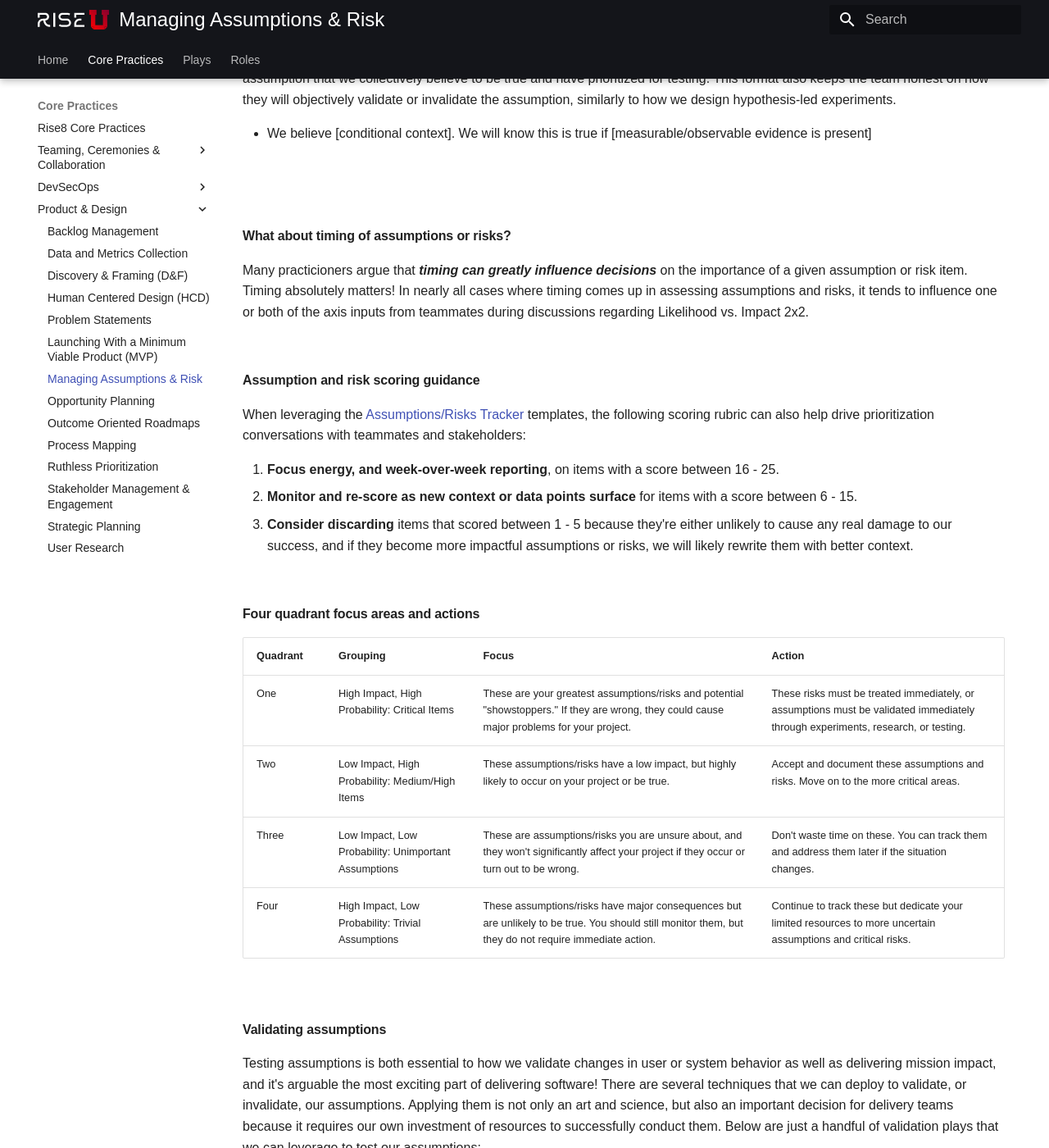
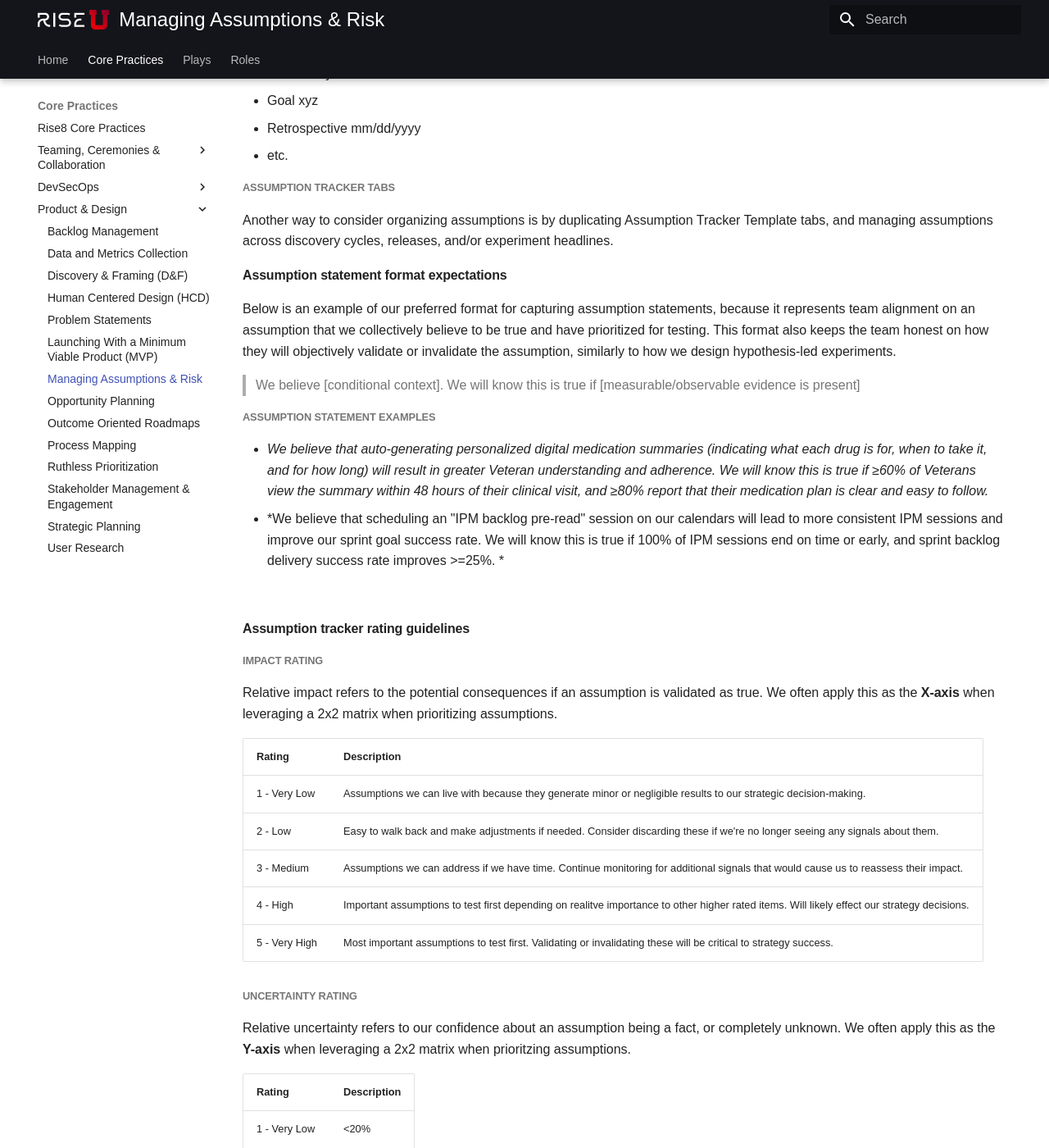
Before and after one commit to rise8-us/delivery-playbooks, an MkDocs documentation site: the page built from docs/content/practices/assumption-risk-management.md, in a window 1280 px wide and 1400 px high, scrolled down 8106 px. Shown: the whole window at 82% size. Built offline with MkDocs 1.6.1 and Material for MkDocs 9.7.7, drawn with Linux system fonts in a browser that asks for light colours; some of the changed text lies outside the part shown.

Commit message:
Update assumption-risk-management.md

```diff
--- a/docs/content/practices/assumption-risk-management.md
+++ b/docs/content/practices/assumption-risk-management.md
@@ -38,7 +38,7 @@
 
 ### Risk tracking
 
-Wehther you're completing formal exercises as part of contract kick-off, starting a new project, or simply recognizing new risks on a day-to-day basis, it's important that delivery teams make risks visibile to everyone, so that we can prioritize and strategize how we will manage them. At Rise8 we recommend teams create their own copy of our [Assumptions/Risks Tracker](https://docs.google.com/spreadsheets/d/17Z4Trp6_ByVgQ8kF2BgjX_fLE-pLLLSa9XmYPa0ewJ0/edit?gid=0#gid=0) template to do this. Below you'll find detailed definitions to help assist in your adoption of this standard artifact.
+Whether you're completing formal exercises as part of contract kick-off, starting a new project, or simply recognizing new risks on a day-to-day basis, it's important that delivery teams make risks visibile to everyone, so that we can prioritize and strategize how we will manage them. At Rise8 we recommend teams create their own copy of our [Risks Tracker](https://docs.google.com/spreadsheets/d/17Z4Trp6_ByVgQ8kF2BgjX_fLE-pLLLSa9XmYPa0ewJ0/edit?pli=1&gid=0#gid=0) template to do this. Below you'll find detailed definitions to assist in your adoption of this standard artifact.
 
 #### Risk categorization
 
@@ -70,12 +70,26 @@
 
 <br/>
 
-#### Risk statement format expectations
+#### Risk/Blocker, course of actions (COA) & support asks statement format expectations
 
 Below are examples of our preferred format for capturing risk statements, because they clearly and succinctly specify the causal effect between the conditions that lead to a measurable impact.
 
-* If [conditional context] is true, then [measurable consequence]
-* Because of [condition context], we’re more/less likely to [event], resulting in [measurable consequence]
+> If [conditional context] is true, then [measurable consequence]
+
+> Because of [condition context], we’re more/less likely to [event], resulting in [measurable consequence]
+
+Below are examples of our preferred format for capturing ***Course of Actions (COA)*** or ***Support Asks*** statements. Clearly and consistently describing the what, what, when and why in our risk response strategy is how we maintain alignment and accountability with all parties involved, and should be presented during risk review sessions. By including dates, we can more effectively communicate urgency with stakeholders, and acts as helpful signal for reassessing risks.
+
+> **COA**: [Who?], [is doing/delivering what?] [By when?].
+
+> **Support Asks**: We need [person(s)] to help with [action item(s)], by [date], so that [impact].
+
+##### Risk/Blocker, COA, and Support Ask statement examples
+
+* **Blocker**: *Because our team lacks AWS accounts, we’re blocked on delivering our platform and Assessors are blocked on control assessments, this will result in a failure to support launching mission critical capabilities by EOY.*
+* **COA**: Joe will contact program COR and expedite funding by 07/09/2025
+* **COA**: Joe will contact internal services org to expedite account generation by 07/09/2025
+* **COA**: Sarah and Ray will build out IaC and compliance-as-code frameworks in our local environments to begin testing what we will apply later 07/23/2025
 
 <br/>
 
@@ -132,6 +146,10 @@
 
 <br/>
 
+#### What about timing of risks?
+
+Many practicioners argue that ***timing can greatly influence decisions*** on the importance of a given risk item. Timing absolutely matters! In nearly all cases where timing comes up in assessing risks, it tends to be something that additionally influences one or both of the previous rating criteria during discussions.
+
 #### Risk treatment strategies
 
 | Risk Treatment | Definition                                                                                                                               | Example                                                                                                                                                                                                                                                                                                                                                          | Product Management Application                                                                                                                                                |
@@ -143,118 +161,111 @@
 
 <br/>
 
-#### Course of actions & support asks
-
-Below are examples of our preferred format for capturing ***Course of Actions (COA)*** or ***Supporting Asks*** statements that should be included with our risk management strategy, and be presented during stakeholder check-in calls or other strategy review meetings.
-
-* **COA**: [Who?], [is doing/delivering what?] [By when?].
-* **Support Asks**: We need [person(s)] to help with [action item(s)], by [date], so that [impact].
-
-Dates included in COAs and Support Asks help communicate urgency as well as hold action owners accountable to ensure we don't experience risk escapes that then become issues.
-
 #### 2x2 matrix risk management
 
 If a team prefers to leverage a 2x2 matrix to assess the impact and probability of their risks instead of the formulas provided in the Risk Tracker template, we've provided a helpful guide on how to interpret the quadrant results below. As you'll see we often follow a zig-zag pattern when prioritizing quadrant results of a 2x2 exercise (e.g. For risks this looks like 1 - Critical, 2 - High, 4 - Medium and then 3 - Low).
 
-| Quadrant | Grouping                                      | Focus                                                                                                                                                                                         | Action                                                                  |
-|----------|-----------------------------------------------|-----------------------------------------------------------------------------------------------------------------------------------------------------------------------------------------------|---------------------------------------------------------------------|
-| One      | High Impact, High Probability: Critical Risks | These are your greatest risks and potential "showstoppers." If they are not managed, they could cause major problems for your project.                                                        | Address these immediately and report on them weekly at a minimum. |
-| Two      | Low Impact, High Probability: High Risks      | These risks have a low impact, but important to mitigate as they're highly likely to occur on your project.                                                                                   | Monitor closely, reassess as needed and report on them weekly, but prioritize your critical items. |
+| Quadrant | Grouping                                      | Focus                                                                                                                                                                                         | Action                                                                                                        |
+|----------|-----------------------------------------------|-----------------------------------------------------------------------------------------------------------------------------------------------------------------------------------------------|---------------------------------------------------------------------------------------------------------------|
+| One      | High Impact, High Probability: Critical Risks | These are your greatest risks and potential "showstoppers." If they are not managed, they could cause major problems for your project.                                                        | Address these immediately and report on them weekly at a minimum.                                             |
+| Two      | Low Impact, High Probability: High Risks      | These risks have a low impact, but important to mitigate as they're highly likely to occur on your project.                                                                                   | Monitor closely, reassess as needed and report on them weekly, but prioritize your critical items.            |
 | Three    | Low Impact, Low Probability: Low Risks        | These are risks you are unsure about, and they won't significantly affect your project; Ignore these for now.                                                                                 | Ignore these and do not report on them. You can track them and address them later if their situation changes. |
-| Four     | High Impact, Low Probability: Medium Risks    | These risks have major consequences, but are unlikely to occur. You should still monitor them closely, and identify signals that would indicate their probability of occurance is increasing. | Monitor closely, reassess monthly and report on them as needed, but prioritize your critical items         |
+| Four     | High Impact, Low Probability: Medium Risks    | These risks have major consequences, but are unlikely to occur. You should still monitor them closely, and identify signals that would indicate their probability of occurance is increasing. | Monitor closely, reassess monthly and report on them as needed, but prioritize your critical items            |
 
 <br/>
 
 ### Assumption tracking
 
-Wehther you're completing formal exercises as part of contract kick-off, starting a new project, or simply generating new assumptions about users, problems and solutions on a day-to-day basis, it's important that delivery teams make assumptions testing visibile to everyone, so that we can maintain context continuity at all times. At Rise8 we recommend teams create their own copy of our [Assumptions/Risks Tracker](https://docs.google.com/spreadsheets/d/17Z4Trp6_ByVgQ8kF2BgjX_fLE-pLLLSa9XmYPa0ewJ0/edit?gid=0#gid=0) template to do this. Below you'll find detailed definitions to help assist in your adoption of this standard artifact.
+Similarly to risk tracking, whether you're completing formal exercises as part of contract kick-off, starting a new project, or simply generating new assumptions about users, problems and solutions on a week-to-week basis, it's important that delivery teams make assumptions testing visibile to everyone, so that we can maintain context continuity at all times. At Rise8 we recommend teams create their own copy of our [Assumptions Tracker](https://docs.google.com/spreadsheets/d/17Z4Trp6_ByVgQ8kF2BgjX_fLE-pLLLSa9XmYPa0ewJ0/edit?pli=1&gid=1361371867#gid=1361371867) template to do this. Below you'll find detailed definitions to assist in your adoption of this standard artifact.
 
 #### Assumption categorization and organization
 
-Because it can get pretty noisy to track assumptions day-to-day, it's helpful to categorize and organize them in a way that makes it easier to organize, filter, search, and prioritize. Because this decision is very context specific, there is no one size fits all approach to accomplish this. However, below are some examples to consider when managing assumptions across discovery or delivery cycles:
+Because teams will generate a lot of assumptions across many different topics, it's helpful to categorize assumptions in a way that makes it easier to organize, filter, search, and prioritize them for their different purposes (e.g. an experiment for our next release is very different when compared to experiment we run internally to improve delivery performance). Because assumption categories are very context specific, there is no one size fits all approach to accomplishing this. Below are some techniques, and examples, to consider when leveraging an Assumptions Tracker:
 
-##### Category labels for abreviated context
+##### Abreviated assumption category labels
 
 One way to organize asssumptions could be to apply tags that are relevant to current team focus areas
 
-* User workflow assessment
-* Screen xyz assessment
-* Feature xyz assessment
-* User sentiment assessment
+* User workflow xyz
+* Screen xyz
+* Feature xyz
+* User sentiment
 * Research guide xyz
-* Release xyz test
-* Goal(s) xyz
+* Release xyz
+* Goal xyz
 * Retrospective mm/dd/yyyy
 * etc.
 
-##### Tracker tabs
+##### Assumption Tracker tabs
 
-Another way to consider organizing assumptions is by apply Tracker tab system
-
-*
-
-
-
-
-
-
-
-
-
-
-
-
+Another way to consider organizing assumptions is by duplicating Assumption Tracker Template tabs, and managing assumptions across discovery cycles, releases, and/or experiment headlines.
 
 #### Assumption statement format expectations
 
 Below is an example of our preferred format for capturing assumption statements, because it represents team alignment on an assumption that we collectively believe to be true and have prioritized for testing. This format also keeps the team honest on how they will objectively validate or invalidate the assumption, similarly to how we design hypothesis-led experiments.
 
-* We believe [conditional context]. We will know this is true if [measurable/observable evidence is present]
+> We believe [conditional context]. We will know this is true if [measurable/observable evidence is present]
+
+##### Assumption statement examples
+
+* *We believe that auto-generating personalized digital medication summaries (indicating what each drug is for, when to take it, and for how long) will result in greater Veteran understanding and adherence. We will know this is true if ≥60% of Veterans view the summary within 48 hours of their clinical visit, and ≥80% report that their medication plan is clear and easy to follow.*
+* *We believe that scheduling an "IPM backlog pre-read" session on our calendars will lead to more consistent IPM sessions and improve our sprint goal success rate. We will know this is true if 100% of IPM sessions end on time or early, and sprint backlog delivery success rate improves >=25%. *
 
 <br/>
 
+#### Assumption tracker rating guidelines
 
+##### Impact Rating
 
-<br/>
+Relative impact refers to the potential consequences if an assumption is validated as true. We often apply this as the **X-axis** when leveraging a 2x2 matrix when prioritizing assumptions.
 
-#### What about timing of assumptions or risks?
+| Rating        | Description                                                                                                                                  |
+|---------------|----------------------------------------------------------------------------------------------------------------------------------------------|
+| 1 - Very Low  | Assumptions we can live with because they generate minor or negligible results to our strategic decision-making.                             |
+| 2 - Low       | Easy to walk back and make adjustments if needed. Consider discarding these if we're no longer seeing any signals about them.                |
+| 3 - Medium    | Assumptions we can address if we have time. Continue monitoring for additional signals that would cause us to reassess their impact.         |
+| 4 - High      | Important assumptions to test first depending on realitve importance to other higher rated items. Will likely effect our strategy decisions. |
+| 5 - Very High | Most important assumptions to test first. Validating or invalidating these will be critical to strategy success.                             |
 
-Many practicioners argue that ***timing can greatly influence decisions*** on the importance of a given assumption or risk item. Timing absolutely matters! In nearly all cases where timing comes up in assessing assumptions and risks, it tends to influence one or both of the axis inputs from teammates during discussions regarding Likelihood vs. Impact 2x2.
+##### Uncertainty Rating
 
-<br/>
+Relative uncertainty refers to our confidence about an assumption being a fact, or completely unknown. We often apply this as the **Y-axis** when leveraging a 2x2 matrix when prioritzing assumptions.
 
-#### Assumption and risk scoring guidance
+| Rating        | Description |
+|---------------|-------------|
+| 1 - Very Low  | <20%        |
+| 2 - Low       | 20-40%      |
+| 3 - Medium    | 40-60%      |
+| 4 - High      | 60-80%      |
+| 5 - Very High | >80%        |
 
-When leveraging the [Assumptions/Risks Tracker](https://docs.google.com/spreadsheets/d/17Z4Trp6_ByVgQ8kF2BgjX_fLE-pLLLSa9XmYPa0ewJ0/edit?gid=0#gid=0) templates, the following scoring rubric can also help drive prioritization conversations with teammates and stakeholders:
+##### Assumption scoring
 
-1. **Focus energy, and week-over-week reporting**, on items with a score between 16 - 25.
-2. **Monitor and re-score as new context or data points surface** for items with a score between 6 - 15.
-3. **Consider discarding** items that scored between 1 - 5 because they're either unlikely to cause any real damage to our success, and if they become more impactful assumptions or risks, we will likely rewrite them with better context.
+The risk score is calculated by multiplying the Impact Value by the Probability Rating. This score helps in ranking and prioritizing risks by providing a quantitative measure of their potential severity and likelihood.
 
+| Assumption Score  | Priority Level  | Actions                                                           |
+|-------------------|-----------------|-------------------------------------------------------------------|
+| 1 - 5             | Low             | Ignore                                                            |
+| 6 - 10            | Medium          | Monitor and reassess monthly                                      |
+| 11 - 15           | High            | Prioritize testing once critical items have test plans solidified |
+| 16 - 25           | Critical        | Test immediately and thouroughly; Most important experiments      |
 
-
-
-
-
-
-
-
-
+Assumptions with higher scores (represented by colors like Red and Orange in the Tracker template) should be addressed with greater urgency and receive more resources for researaching and testing, while assumptions with lower
 
 <br/>
 
 #### Four quadrant focus areas and actions
 
-| Quadrant | Grouping                                             | Focus                                                                                                                                                    | Action                                                                                                                           |
-|----------|------------------------------------------------------|----------------------------------------------------------------------------------------------------------------------------------------------------------|----------------------------------------------------------------------------------------------------------------------------------|
-| One      | High Impact, High Probability: Critical Items        | These are your greatest assumptions/risks and potential "showstoppers." If they are wrong, they could cause major problems for your project.             | These risks must be treated immediately, or assumptions must be validated immediately through experiments, research, or testing. |
-| Two      | Low Impact, High Probability: Medium/High Items      | These assumptions/risks have a low impact, but highly likely to occur on your project or be true.                                                        | Accept and document these assumptions and risks. Move on to the more critical areas.                                             |
-| Three    | Low Impact, Low Probability: Unimportant Assumptions | These are assumptions/risks you are unsure about, and they won't significantly affect your project if they occur or turn out to be wrong.                | Don't waste time on these. You can track them and address them later if the situation changes.                                   |
-| Four     | High Impact, Low Probability: Trivial Assumptions    | These assumptions/risks have major consequences but are unlikely to be true. You should still monitor them, but they do not require immediate action.    | Continue to track these but dedicate your limited resources to more uncertain assumptions and critical risks.                    |
+| Quadrant | Grouping                                             | Focus                                                                                                                                           | Action                                                                                                       |
+|----------|------------------------------------------------------|-------------------------------------------------------------------------------------------------------------------------------------------------|--------------------------------------------------------------------------------------------------------------|
+| One      | High Impact, High Uncertainty: Critical Assumptions  | These are the most important assumptions to test first; could cause harm to desired outcomes and mission impact if proven wrong.                | Focus your initial efforts on researching and experimenting with these.                                      |
+| Two      | Low Impact, High Uncertainty: Peripheral Assumptions | These are less important to mission success right now.                                                                                          | You can monitor them but do not need to spend significant resources on them unless they shift in importance. |
+| Three    | Low Impact, Low Uncertainty: Irrelevant Assumptions  | These are not worth our time or effort to validate, as they have little bearing on mission impact.                                              | Don't waste time on these. You can track them and address them later if the situation changes.               |
+| Four     | High Impact, Low Uncertainty: Confirmed Facts        | These require less energy and focus for testing, because we're highly certain that they are valuable.                                           | No research effort is required. Immediately solve for these and test in prod.                                |
 
 <br/>
 
-#### Validating assumptions
+#### Test validating assumptions
 
 Testing assumptions is both essential to how we validate changes in user or system behavior as well as delivering mission impact, and it's arguable the most exciting part of delivering software! There are several techniques that we can deploy to validate, or invalidate, our assumptions. Applying them is not only an art and science, but also an important decision for delivery teams because it requires our own investment of resources to successfully conduct them. Below are just a handful of validation plays that we can leverage to test our assumptions:
 
```
